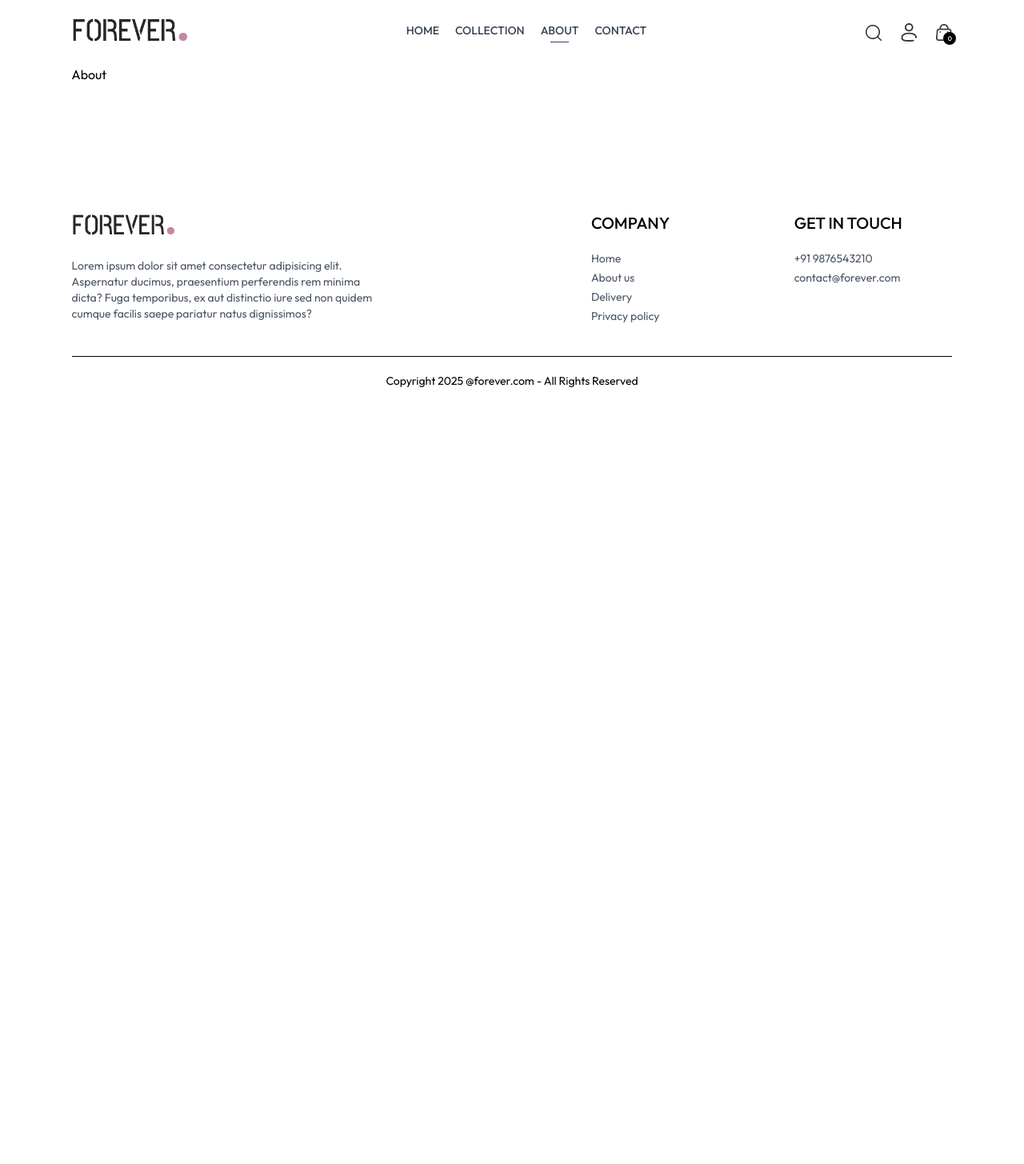
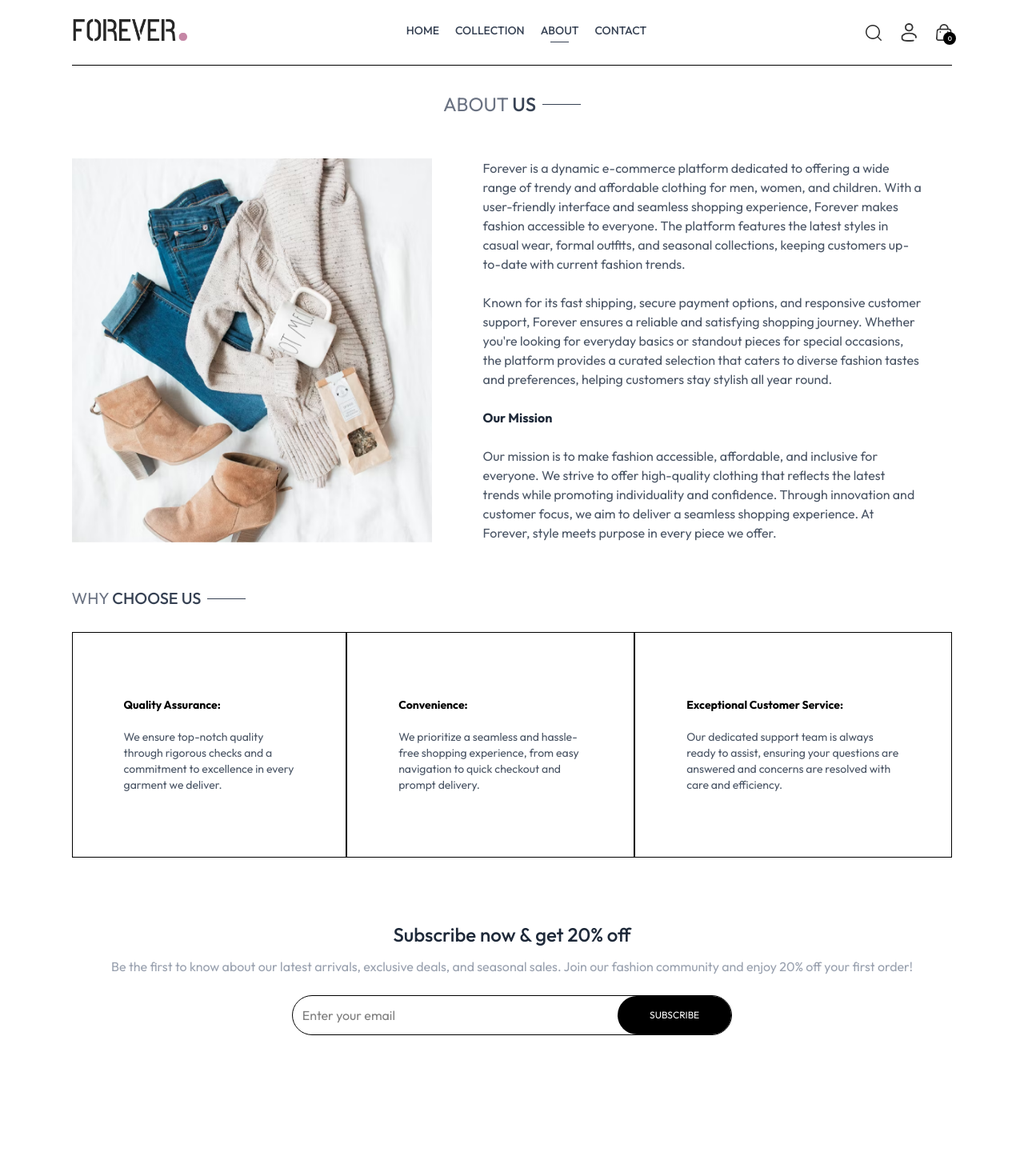
Before and after one commit to shashank2043/e-commerce, a React (Vite) app in the folder frontend/: page /about in a window 1280 px wide. Shown: the top 1455 px of the page at 80% size. Before the commit the page ends 800 px from the top, so only its background shows below. Built offline with nearby package versions, Linux system fonts and the light colour scheme.

Commit message:
Created About and Contact Pages

```diff
--- a/frontend/src/components/NewsletterBox.jsx
+++ b/frontend/src/components/NewsletterBox.jsx
@@ -1,23 +1,39 @@
-import React from 'react'
+import React from "react";
 
 const NewsletterBox = () => {
-
-    const onSubmitHandler = (event)=>{
-        event.preventDefault();
-    }
+  const onSubmitHandler = (event) => {
+    event.preventDefault();
+  };
 
   return (
-    <div className='text-center'>
-        <p className='text-2xl font-medium text-gray-800'>Subscribe now & get 20% off</p>
-        <p className='text-gray-400 mt-3'>
-            Lorem ipsum dolor sit amet, consectetur adipisicing elit. Quod consequuntur amet hic natus, molestias asperiores facere adipisci qui saepe in. Id itaque iure iusto veniam officiis excepturi eius, nobis iste.
-        </p>
-        <form onSubmit={onSubmitHandler} className='w-full sm:w-1/2 flex items-center gap-3 mx-auto my-6 border pl-3'>
-            <input className='w-full sm:flex-1 outline-none' type="email" placeholder='Enter your email' required/>
-            <button type='submit' className='bg-black text-white text-xs px-10 py-4'>SUBSCRIBE</button>
-        </form>
+    <div className="text-center">
+      <p className="text-2xl font-medium text-gray-800">
+        Subscribe now & get 20% off
+      </p>
+      <p className="text-gray-400 mt-3">
+        Be the first to know about our latest arrivals, exclusive deals, and
+        seasonal sales. Join our fashion community and enjoy 20% off your first
+        order!
+      </p>
+      <form
+        onSubmit={onSubmitHandler}
+        className="w-full sm:w-1/2 flex items-center gap-3 mx-auto my-6 border pl-3 rounded-full"
+      >
+        <input
+          className="w-full sm:flex-1 outline-none"
+          type="email"
+          placeholder="Enter your email"
+          required
+        />
+        <button
+          type="submit"
+          className="bg-black text-white text-xs px-10 py-4 rounded-full"
+        >
+          SUBSCRIBE
+        </button>
+      </form>
     </div>
-  )
-}
+  );
+};
 
-export default NewsletterBox
+export default NewsletterBox;
--- a/frontend/src/pages/About.jsx
+++ b/frontend/src/pages/About.jsx
@@ -1,9 +1,79 @@
-import React from 'react'
+import React from "react";
+import Title from "../components/Title";
+import { assets } from "../assets/assets";
+import NewsletterBox from "../components/NewsletterBox";
 
 const About = () => {
   return (
-    <div>About</div>
-  )
-}
+    <div>
+      <div className="text-2xl text-center pt-8 border-t">
+        <Title text1={"ABOUT"} text2={"US"} />
+      </div>
+      <div className="my-10 flex flex-col md:flex-row gap-16">
+        <img
+          className="w-full md:max-w-[450px]"
+          src={assets.about_img}
+          alt=""
+        />
+        <div className="flex flex-col justify-center gap-6 md:w-2/4 text-gray-600">
+          <p>
+            Forever is a dynamic e-commerce platform dedicated to offering a
+            wide range of trendy and affordable clothing for men, women, and
+            children. With a user-friendly interface and seamless shopping
+            experience, Forever makes fashion accessible to everyone. The
+            platform features the latest styles in casual wear, formal outfits,
+            and seasonal collections, keeping customers up-to-date with current
+            fashion trends.
+          </p>
+          <p>
+            Known for its fast shipping, secure payment options, and responsive
+            customer support, Forever ensures a reliable and satisfying shopping
+            journey. Whether you're looking for everyday basics or standout
+            pieces for special occasions, the platform provides a curated
+            selection that caters to diverse fashion tastes and preferences,
+            helping customers stay stylish all year round.
+          </p>
+          <b className="text-gray-800">Our Mission</b>
+          <p>
+            Our mission is to make fashion accessible, affordable, and inclusive
+            for everyone. We strive to offer high-quality clothing that reflects
+            the latest trends while promoting individuality and confidence.
+            Through innovation and customer focus, we aim to deliver a seamless
+            shopping experience. At Forever, style meets purpose in every piece
+            we offer.
+          </p>
+        </div>
+      </div>
+      <div className="text-xl py-4">
+        <Title text1={"WHY"} text2={"CHOOSE US"} />
+      </div>
+      <div className="flex flex-col md:flex-row text-sm mb-20">
+        <div className="border px-10 md:px-16 py-8 sm:py-20 flex flex-col gap-5">
+          <b>Quality Assurance:</b>
+          <p className="text-gray-600">
+            We ensure top-notch quality through rigorous checks and a commitment
+            to excellence in every garment we deliver.
+          </p>
+        </div>
+        <div className="border px-10 md:px-16 py-8 sm:py-20 flex flex-col gap-5">
+          <b>Convenience:</b>
+          <p className="text-gray-600">
+            We prioritize a seamless and hassle-free shopping experience, from
+            easy navigation to quick checkout and prompt delivery.
+          </p>
+        </div>
+        <div className="border px-10 md:px-16 py-8 sm:py-20 flex flex-col gap-5">
+          <b>Exceptional Customer Service:</b>
+          <p className="text-gray-600">
+            Our dedicated support team is always ready to assist, ensuring your
+            questions are answered and concerns are resolved with care and
+            efficiency.
+          </p>
+        </div>
+      </div>
+      <NewsletterBox />
+    </div>
+  );
+};
 
-export default About
+export default About;
--- a/frontend/src/pages/Contact.jsx
+++ b/frontend/src/pages/Contact.jsx
@@ -1,9 +1,43 @@
-import React from 'react'
+import React from "react";
+import Title from "../components/Title";
+import { assets } from "../assets/assets";
+import NewsletterBox from "../components/NewsletterBox";
 
 const Contact = () => {
   return (
-    <div>Contact</div>
-  )
-}
+    <div>
+      <div className="text-center text-2xl pt-10 border-t">
+        <Title text1={"CONTACT"} text2={"US"} />
+      </div>
+      <div className="my-10 flex flex-col justify-center md:flex-row gap-10 mb-28">
+        <img
+          className="w-full md:max-w-[480px]"
+          src={assets.contact_img}
+          alt=""
+        />
+        <div className="flex flex-col justify-center items-start gap-6">
+          <p className="font-semibold text-xl text-gray-600">Our Store</p>
+          <p className="text-gray-500">
+            1024 MG Road, <br /> 2nd Floor, Bengaluru, Karnataka, India - 560001
+          </p>
+          <p className="text-gray-500">
+            Tel: +91 98765 43210 <br />
+            Email: support@forever.in
+          </p>
+          <p className="font-semibold text-xl text-gray-500">
+            Careers at Forever
+          </p>
+          <p className="text-gray-500">
+            Discover exciting opportunities with our team across India.
+          </p>
+          <button className="border border-black px-8 py-4 text-sm hover:bg-black hover:text-white transition-all duration-500 cursor-pointer">
+            Explore Jobs
+          </button>
+        </div>
+      </div>
+      <NewsletterBox />
+    </div>
+  );
+};
 
-export default Contact
+export default Contact;
```
